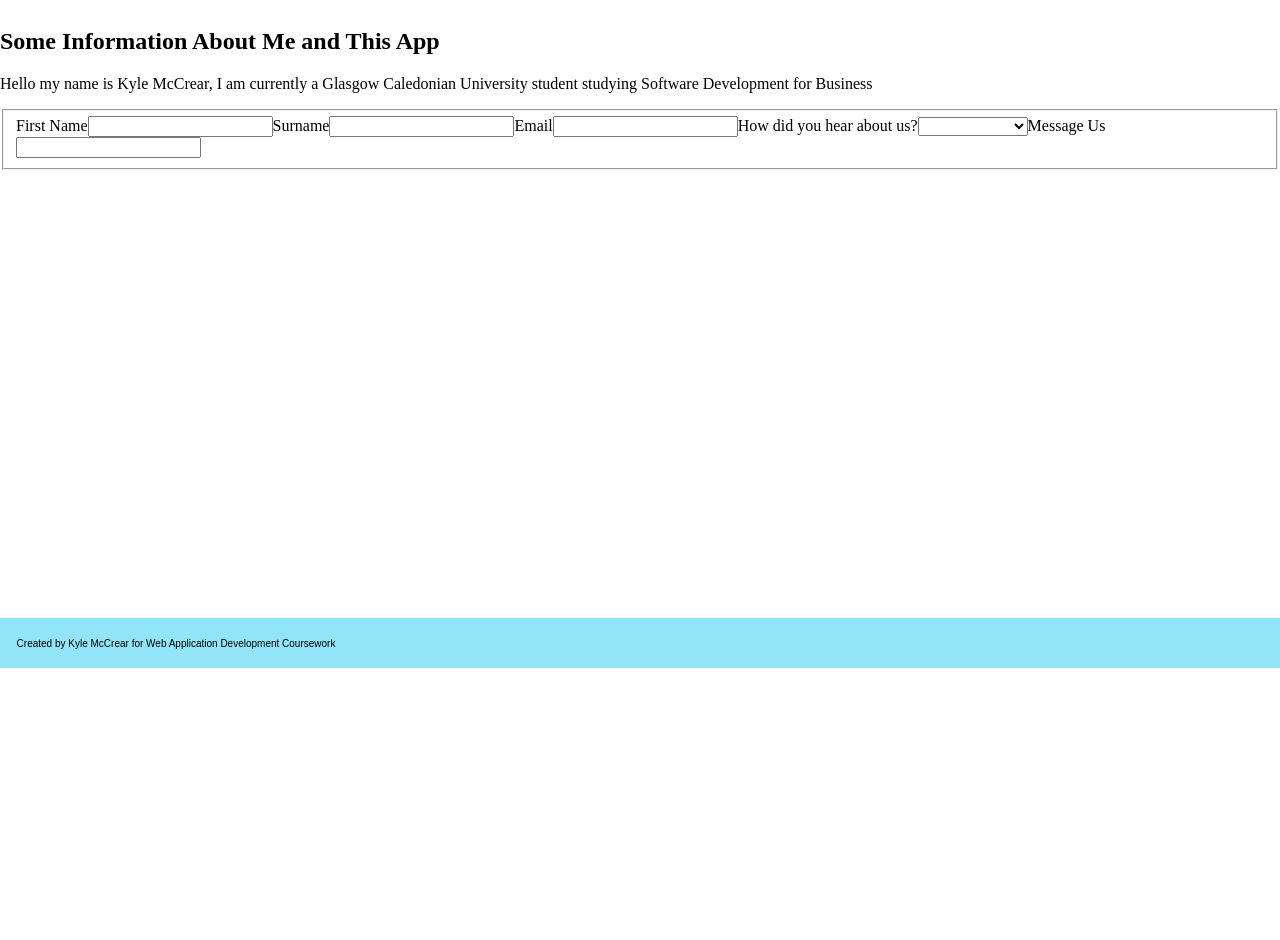
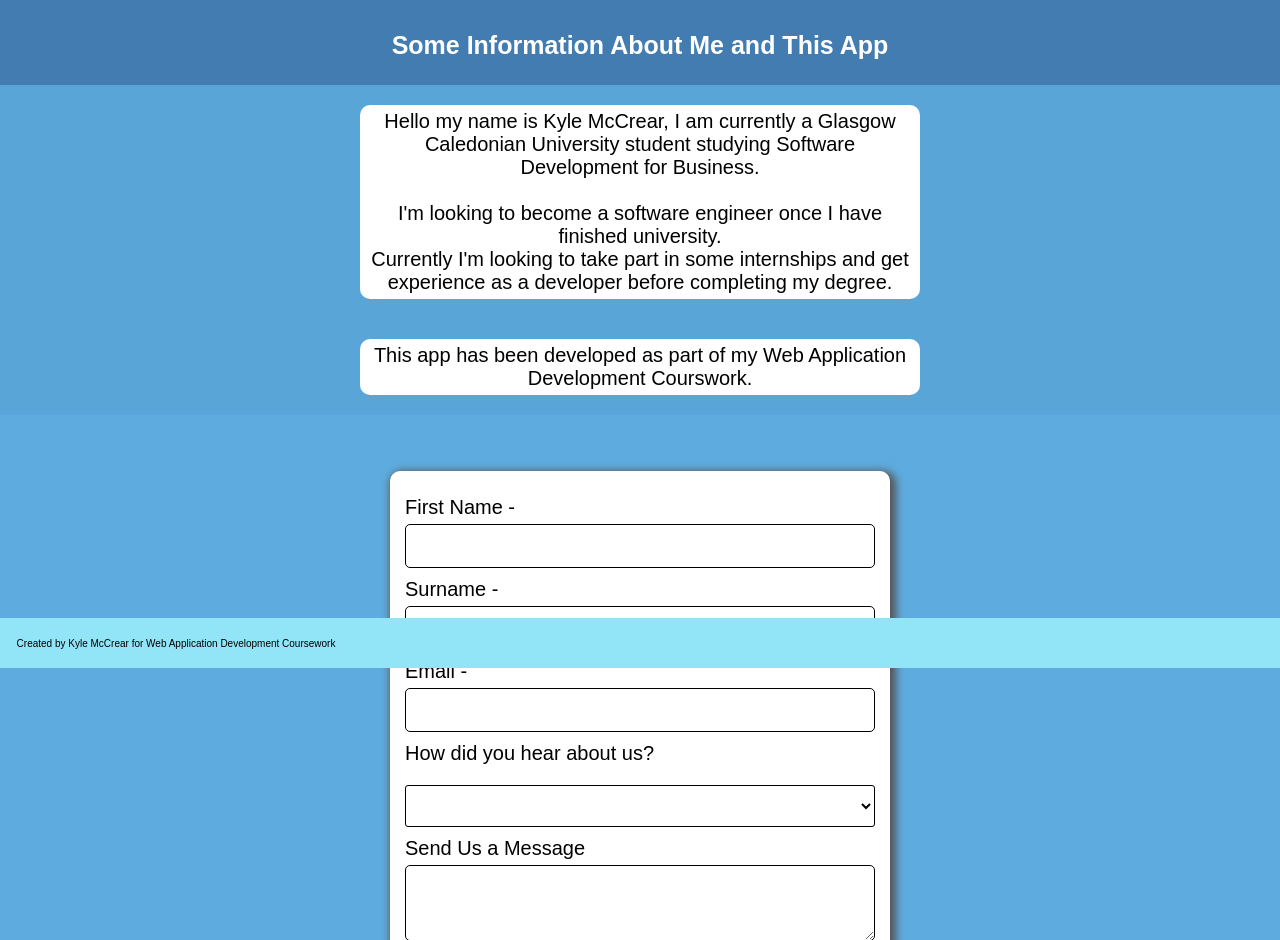
Before and after one commit to KMcCrear/Job-Board, a React (Create React App) app: page /aboutus in a window 1280 px wide. Shown: the part 132-1072 px from the top of the page. Before the commit the page ends 800 px from the top, so only its background shows below. Built offline with nearby package versions, Linux system fonts and the light colour scheme.

Commit message:
Profile Complete, just needs to be styled

```diff
--- a/src/App.css
+++ b/src/App.css
@@ -34,6 +34,7 @@ button:hover {
 	height: 80px;
 	font-family: Arial, Helvetica, sans-serif;
 	display: flex;
+	opacity: 1;
 }
 
 .Navbar .leftSide #logo {
@@ -111,9 +112,11 @@ button:hover {
 	flex-direction: row;
 	justify-content: center;
 	text-align: center;
+	position: relative;
 }
 
 .homeContainer .homeMain .homePics a {
+	position: relative;
 	text-decoration: none;
 	font-family: Arial, Helvetica, sans-serif;
 	font-size: 20px;
@@ -174,6 +177,9 @@ button:hover {
 }
 
 @keyframes divEase {
+	10% {
+		opacity: 15%;
+	}
 	30% {
 		opacity: 20%;
 	}
@@ -185,6 +191,9 @@ button:hover {
 	}
 	70% {
 		opacity: 70%;
+	}
+	80% {
+		opacity: 80%;
 	}
 	100% {
 		opacity: 100%;
@@ -543,11 +552,193 @@ select:-moz-focusring {
 	text-align: center;
 }
 
+/* About Us Page */
+
+.aboutUsContainer {
+	width: 100%;
+	height: 100%;
+	margin-top: 0px;
+	font-family: Arial, Helvetica, sans-serif;
+}
+
+.aboutUsContainer .aboutUs {
+	display: flex;
+	flex-direction: column;
+}
+
+.aboutUsContainer .aboutUs .aboutUsHeader {
+	display: flex;
+	justify-content: center;
+	text-align: center;
+	background-color: #437cb1;
+	color: #fff;
+}
+
+.aboutUsContainer .aboutUs .aboutUsHeader h3 {
+	font-size: 25px;
+}
+
+.aboutUsContainer .aboutUs .aboutUsInfo {
+	display: flex;
+	flex-direction: column;
+	justify-content: center;
+	text-align: center;
+	background-color: #59a5d8;
+	align-items: center;
+}
+
+.aboutUsContainer .aboutUs .aboutUsInfo p {
+	background-color: #fff;
+	width: 550px;
+	padding: 5px;
+	border: none;
+	border-radius: 10px;
+	font-size: 20px;
+}
+
+.aboutUsContainer .aboutUs .contactUs {
+	display: flex;
+	align-items: center;
+	flex-direction: column;
+	background-color: #5eacdf;
+	height: 100vh;
+}
+
+.aboutUsContainer .aboutUs .contactUs fieldset {
+	width: 500px;
+	border: none;
+	margin-top: 50px;
+}
+
+.aboutUsContainer .aboutUs .contactUs form {
+	display: flex;
+	flex-direction: column;
+	background-color: #fff;
+	padding: 15px;
+	border-radius: 10px;
+	box-shadow: 3px 3px 8px 3px #555353;
+}
+
+.aboutUsContainer .aboutUs .contactUs input {
+	height: 40px;
+	font-size: 30px;
+	border-radius: 5px;
+	border: solid;
+	border-width: 1px;
+}
+
+.aboutUsContainer .aboutUs .contactUs input:focus {
+	outline: none;
+}
+
+.aboutUsContainer .aboutUs .contactUs label {
+	margin-bottom: 5px;
+	margin-top: 10px;
+	font-size: 20px;
+}
+
+.aboutUsContainer .aboutUs .contactUs select {
+	/* Some CSS taken from -  */
+	/* https://codepen.io/vkjgr/pen/VYMeXp */
+	background-image: linear-gradient(gray 50%),
+		linear-gradient(135deg, gray 50%, transparent 50%),
+		linear-gradient(to right, #ccc, #ccc);
+	background-size: 5px 5px, 5px 5px, 1px 1.5em;
+	background-repeat: no-repeat;
+	background-color: #fff;
+	height: 42px;
+	text-align: center;
+	font-size: 20px;
+	margin-top: 15px;
+	border: solid;
+	border-width: 1px;
+	border-radius: 3px;
+}
+
+.aboutUsContainer .aboutUs .contactUs select:focus {
+	outline: 0;
+}
+
+select:-moz-focusring {
+	/* Some CSS taken from -  */
+	/* https://codepen.io/vkjgr/pen/VYMeXp */
+	color: transparent;
+	text-shadow: 0 0 0 #000;
+}
+
+.aboutUsContainer .aboutUs .contactUs textarea {
+	max-height: 100px;
+	max-width: 500px;
+	height: 70px;
+	border-radius: 5px;
+	border: solid;
+	border-width: 1px;
+	font-family: Arial, Helvetica, sans-serif;
+}
+
+.aboutUsContainer .aboutUs .contactUs textarea:focus {
+}
+
+.aboutUsContainer .aboutUs .contactUs button {
+	margin-top: 15px;
+	width: 200px;
+	height: 42px;
+	font-size: 20px;
+	border: none;
+	border-radius: 3px;
+	background-color: #84d2f6;
+}
+.aboutUsContainer .aboutUs .contactUs button:hover {
+	box-shadow: 3px 3px 8px 3px #555353;
+}
+
 /* Media  */
 
 @media only screen and (max-width: 850px) {
+	body {
+		overflow: auto;
+	}
+	.Container {
+		height: 24vh;
+	}
 	.Navbar .leftSide .links a {
 		font-size: 20px;
+	}
+
+	.homeContainer {
+		height: 25vh;
+	}
+
+	.homeContainer .homeMain .homePics {
+		display: flex;
+		flex-direction: column;
+		justify-content: center;
+		text-align: center;
+	}
+
+	.homeContainer .homeMain .homePics img {
+		width: 300px;
+		height: 200px;
+		border-radius: 10px;
+	}
+
+	.homeContainer .descOfPages {
+		padding-top: 0;
+		margin-top: 0px;
+		height: 600px;
+	}
+
+	.homeContainer .descOfPages aside {
+		margin-top: 20px;
+	}
+
+	.homeContainer .descOfPages p {
+		margin-left: 10px;
+		width: 500px;
+	}
+
+	.jobInfo .searchContainer {
+		height: 10vh;
 	}
 
 	.jobInfo .searchContainer .searchBar {
@@ -560,17 +751,43 @@ select:-moz-focusring {
 	.loadJobData {
 		height: 700px;
 	}
+	.loadJobData .loadedJobInfo {
+		width: 650px;
+	}
 
 	.loadJobData .jobDetails {
-		width: 700px;
+		width: 600px;
 		height: 450px;
 		align-content: center;
 	}
 }
 
 @media only screen and (max-width: 750px) {
-	.Navbar .leftSide .links a {
-		font-size: 15px;
+	.Navbar .leftSide button {
+		display: flex;
+	}
+
+	.Navbar .leftSide .links {
+		display: none;
+	}
+
+	.Navbar .leftSide #hidden {
+		position: absolute;
+		left: 0px;
+		top: 80px;
+		height: 300px;
+		max-height: 300px;
+		width: 100%;
+		background-color: #133c55;
+		display: flex;
+		flex-direction: column;
+	}
+	.Navbar .leftSide #hidden a {
+		margin: 10px;
+		font-size: 25px;
+	}
+	body {
+		overflow: auto;
 	}
 
 	.jobInfo .searchContainer .searchBar {
@@ -589,6 +806,19 @@ select:-moz-focusring {
 
 	.loadJobData {
 		height: 700px;
+		margin-top: 0px;
+	}
+
+	.jobInfo .searchContainer {
+		margin-bottom: 10px;
+	}
+
+	.loadJobData .loadedJobInfo {
+		width: 600px;
+	}
+	.loadJobData {
+		height: 1000px;
+		overflow: hidden;
 	}
 
 	.loadJobData .jobDetails {
--- a/src/Pages/AboutUs.js
+++ b/src/Pages/AboutUs.js
@@ -1,20 +1,45 @@
-import React from "react";
+import React, { useState } from "react";
 
 export default function AboutUs() {
+	const [firstName, setFirstName] = useState();
+	const [surName, setSurName] = useState();
+	const [email, setEmail] = useState();
+	const [selectOption, setSelectOption] = useState();
+	const [userMessage, setMessage] = useState();
+
+	const contactUs = (e) => {
+		e.preventDefault();
+		let formattedString = `
+		First Name: ${firstName} \n
+		Surname: ${surName} \n
+		Email: ${email} \n
+		Heard From: ${selectOption} \n
+		Message: ${userMessage}`;
+		alert(formattedString);
+	};
+
 	return (
-		<div className="aboutUseContainer">
-			<div className="aboutUS">
-				<div className="aboutUseHeader">
+		<div className="aboutUsContainer">
+			<div className="aboutUs">
+				<div className="aboutUsHeader">
 					<header>
 						<h1>More About Us</h1>
+						<h3>Some Information About Me and This App</h3>
 					</header>
 				</div>
 				<aside>
-					<div className="aboutUseInfo">
-						<h2>Some Information About Me and This App</h2>
+					<div className="aboutUsInfo">
 						<p>
 							Hello my name is Kyle McCrear, I am currently a Glasgow Caledonian
-							University student studying Software Development for Business
+							University student studying Software Development for Business.{" "}
+							<br /> <br /> I'm looking to become a software engineer once I
+							have finished university.
+							<br /> Currently I'm looking to take part in some internships and
+							get experience as a developer before completing my degree.
+						</p>
+						<p>
+							This app has been developed as part of my Web Application
+							Development Courswork.
 						</p>
 					</div>
 				</aside>
@@ -22,21 +47,34 @@ export default function AboutUs() {
 					<div className="contactUs">
 						<fieldset>
 							<form>
-								<label>First Name</label>
-								<input type="text" required />
-								<label>Surname</label>
-								<input type="text" required />
-								<label>Email</label>
-								<input type="email" required />
+								<label>First Name - </label>
+								<input
+									type="text"
+									required
+									onChange={(e) => setFirstName(e.target.value)}
+								/>
+								<label>Surname - </label>
+								<input
+									type="text"
+									required
+									onChange={(e) => setSurName(e.target.value)}
+								/>
+								<label>Email - </label>
+								<input
+									type="email"
+									required
+									onChange={(e) => setEmail(e.target.value)}
+								/>
 								<label>How did you hear about us?</label>
-								<select>
+								<select onChange={(e) => setSelectOption(e.target.value)}>
 									<option defaultValue=""></option>
 									<option>Word of Mouth</option>
 									<option>University</option>
 									<option>Other</option>
 								</select>
-								<label>Message Us</label>
-								<input type="text" />
+								<label>Send Us a Message</label>
+								<textarea onChange={(e) => setMessage(e.target.value)} />
+								<button onClick={contactUs}>Send</button>
 							</form>
 						</fieldset>
 					</div>
```
